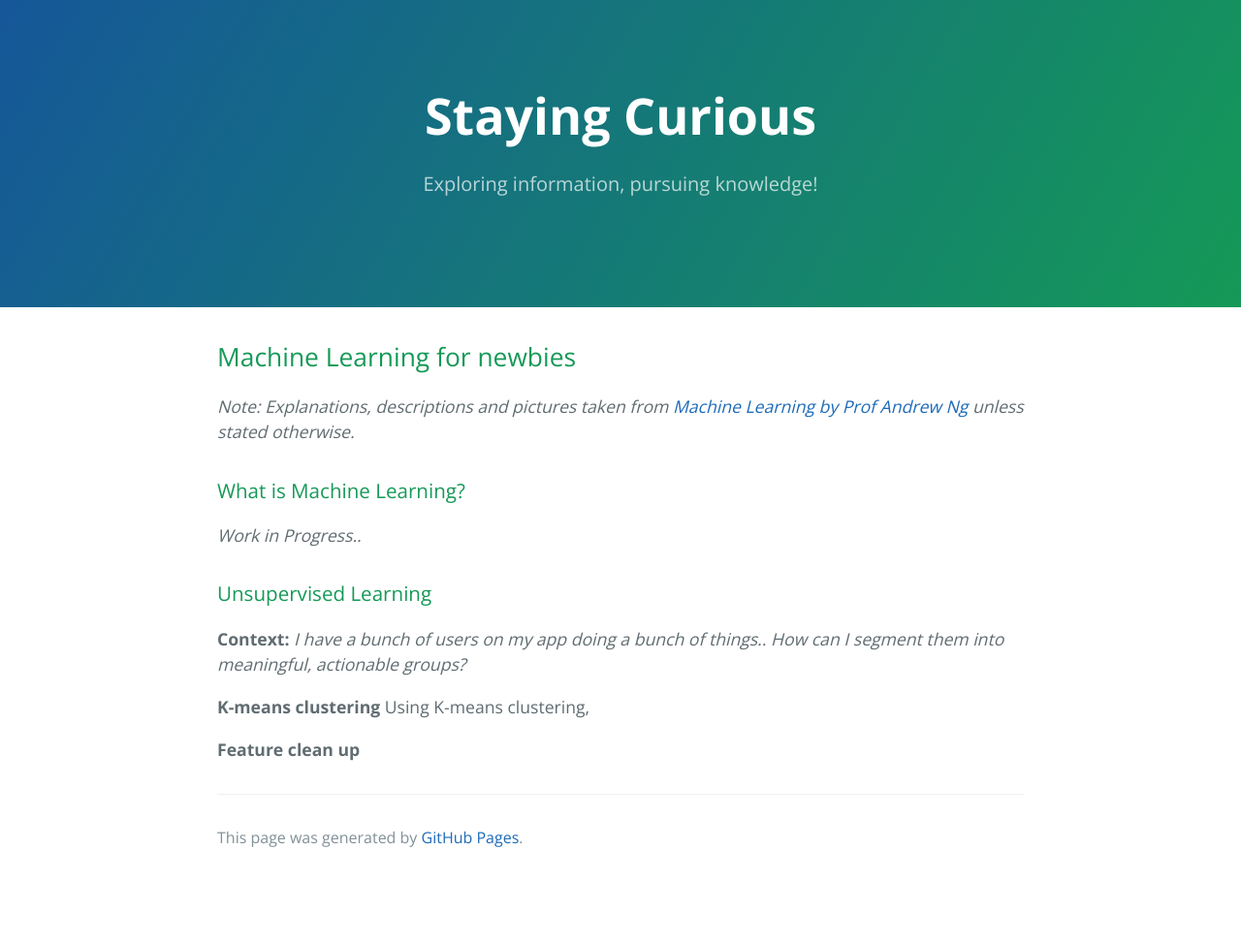
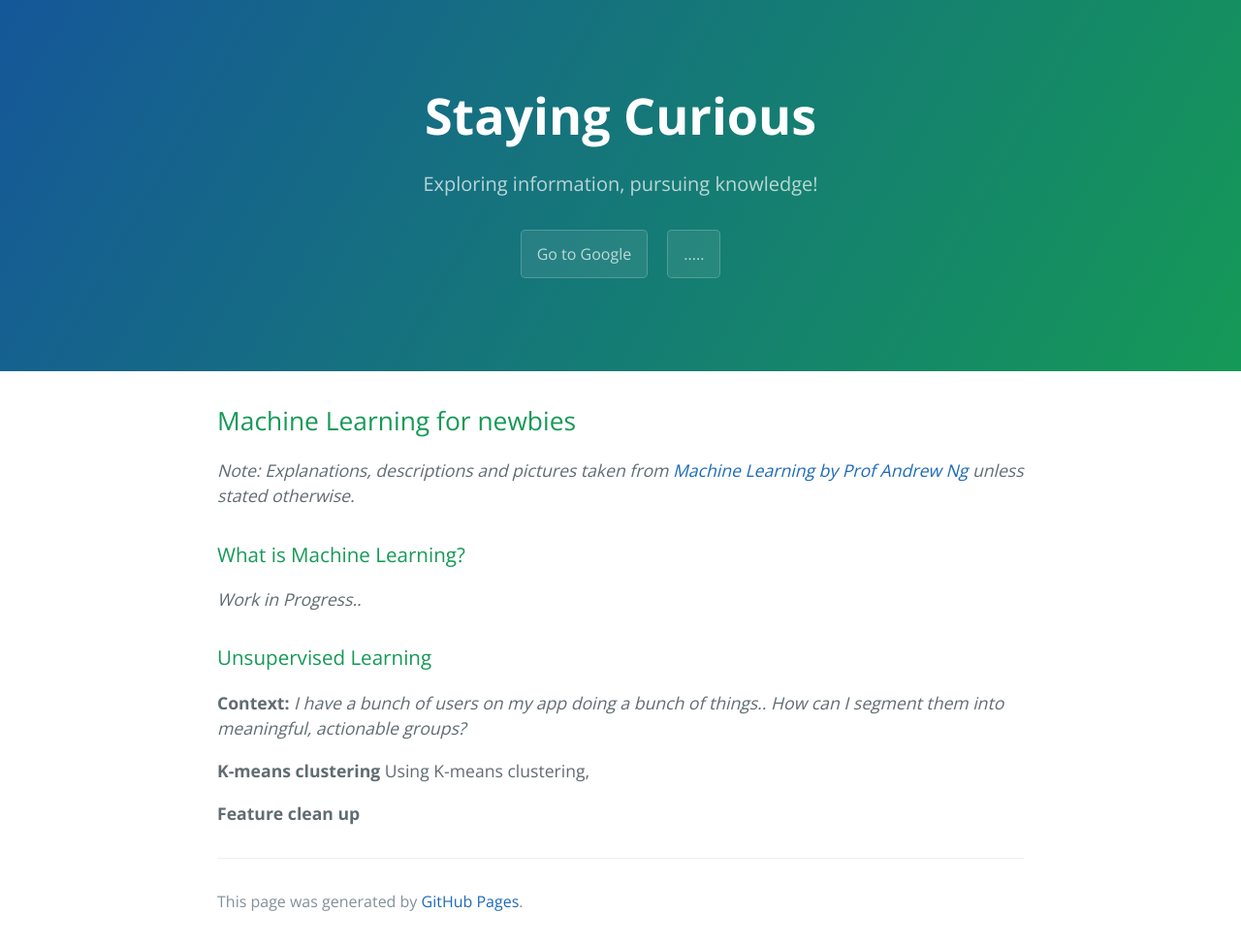
Before and after one commit to rayaun/rayaun.github.io, a Jekyll site: the page built from MLMLML.md, in a window 1280 px wide. Shown: the whole page at 97% size. Built offline with Jekyll 4.4.1, drawn with Linux system fonts in a browser that asks for light colours; before the commit the page ends 908 px from its top, so only the background shows below that.

Commit message:
added if site.show_downloads into default.html

```diff
--- a/_config.yml
+++ b/_config.yml
@@ -1,5 +1,6 @@
 title: Staying Curious
 description: Exploring information, pursuing knowledge!
 show_downloads: false
-google_analytics:
+show_google: true
+google_analytics: UA-119273475-1
 theme: jekyll-theme-cayman
--- a/_layouts/default.html
+++ b/_layouts/default.html
@@ -18,6 +18,10 @@
       {% if site.show_downloads %}
         <a href="{{ site.github.zip_url }}" class="btn">Download .zip</a>
         <a href="{{ site.github.tar_url }}" class="btn">Download .tar.gz</a>
+      {% endif %}
+      {% if site.show_google %}
+        <a href="https://www.google.com/" class="btn">Go to Google</a>
+        <a href="https://www.google.com/search?q=surprise+kitten&tbm=isch" class="btn">.....</a>
       {% endif %}
     </section>
 
```
